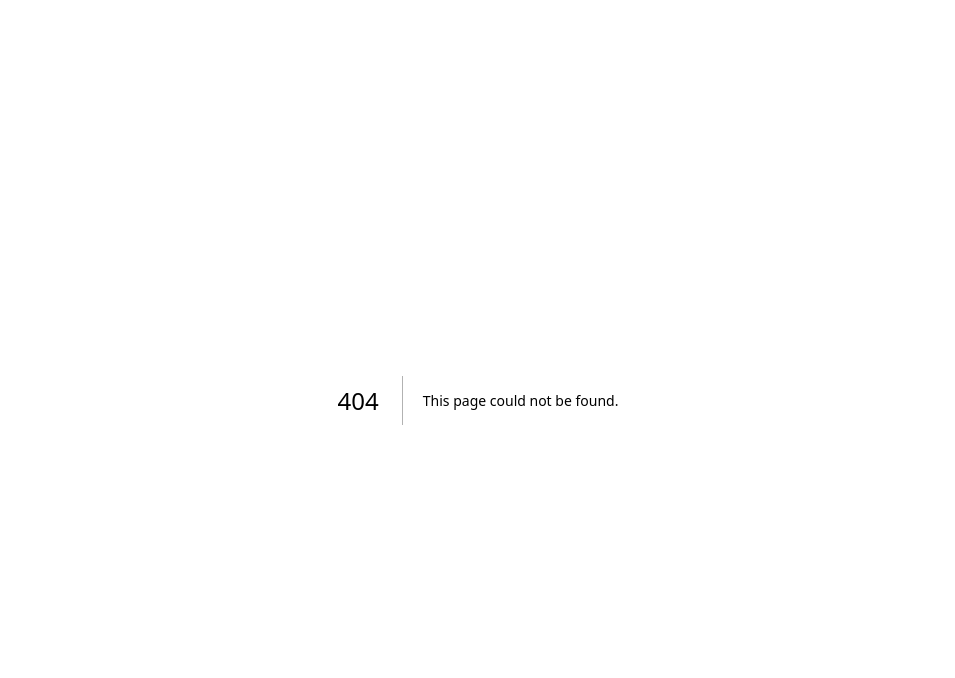
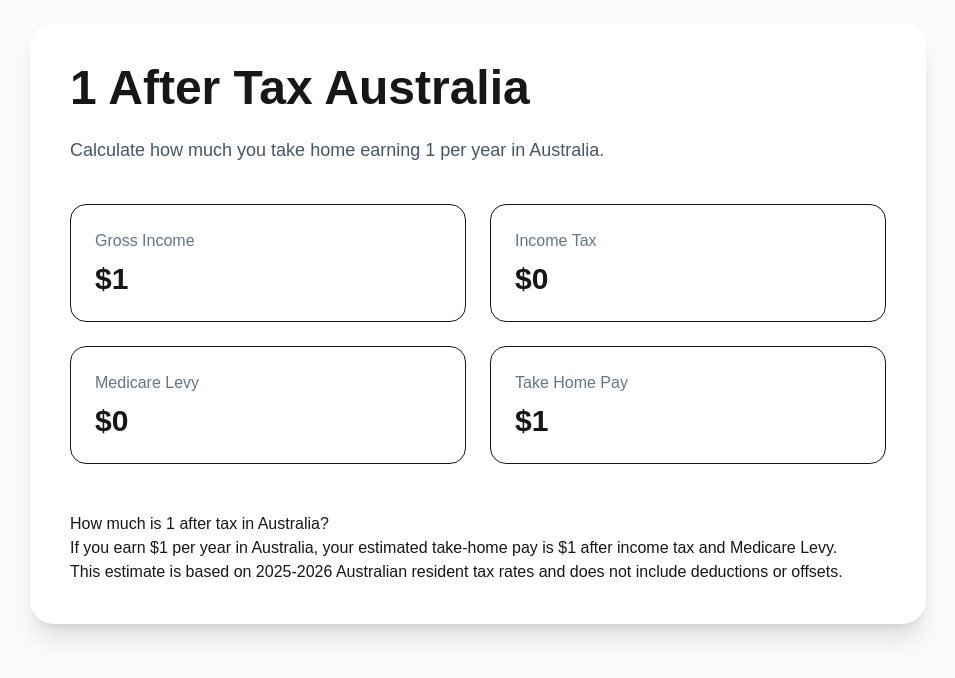
Before and after one commit to 1046527314-stack/aussie-tax-calculator, a Next.js app: page /1 in a window 1280 px wide. Before the commit this address had no page. Shown: the top 678 px of the page, without its empty margins (162-1117 px from the left). Built offline with nearby package versions, Linux system fonts and the light colour scheme.

Commit message:
add salary pages

```diff
--- /dev/null
+++ b/app/[income]/page.tsx
@@ -0,0 +1,87 @@
+type Props = {
+  params: {
+    income: string
+  }
+}
+
+export async function generateMetadata({ params }: Props) {
+  const income = params.income
+
+  return {
+    title: `${income} After Tax Australia 2026 | Aussie Tax Mate`,
+    description: `Calculate ${income} after tax salary in Australia including Medicare Levy, HECS and Super.`,
+  }
+}
+
+export default function SalaryPage({ params }: Props) {
+  const income = Number(params.income.replace('k', '000'))
+
+  const tax = calculateTax(income)
+  const medicare = income * 0.02
+  const net = income - tax - medicare
+
+  const money = (n: number) =>
+    new Intl.NumberFormat('en-AU', {
+      style: 'currency',
+      currency: 'AUD',
+      maximumFractionDigits: 0,
+    }).format(n)
+
+  return (
+    <main className="min-h-screen bg-slate-50 p-6">
+      <div className="mx-auto max-w-4xl">
+        <div className="rounded-3xl bg-white p-10 shadow-xl">
+          <h1 className="text-5xl font-black mb-6">
+            {params.income} After Tax Australia
+          </h1>
+
+          <p className="text-slate-600 text-lg mb-10">
+            Calculate how much you take home earning {params.income} per year in Australia.
+          </p>
+
+          <div className="grid gap-6 md:grid-cols-2">
+            <Card title="Gross Income" value={money(income)} />
+            <Card title="Income Tax" value={money(tax)} />
+            <Card title="Medicare Levy" value={money(medicare)} />
+            <Card title="Take Home Pay" value={money(net)} />
+          </div>
+
+          <div className="mt-12 prose max-w-none">
+            <h2>How much is {params.income} after tax in Australia?</h2>
+
+            <p>
+              If you earn {money(income)} per year in Australia, your estimated take-home pay is {money(net)} after income tax and Medicare Levy.
+            </p>
+
+            <p>
+              This estimate is based on 2025-2026 Australian resident tax rates and does not include deductions or offsets.
+            </p>
+          </div>
+        </div>
+      </div>
+    </main>
+  )
+}
+
+function calculateTax(income: number) {
+  if (income <= 18200) return 0
+  if (income <= 45000) return (income - 18200) * 0.16
+  if (income <= 135000) return 4288 + (income - 45000) * 0.3
+  if (income <= 190000) return 31288 + (income - 135000) * 0.37
+  return 51638 + (income - 190000) * 0.45
+}
+
+function Card({
+  title,
+  value,
+}: {
+  title: string
+  value: string
+}) {
+  return (
+    <div className="rounded-2xl border p-6">
+      <p className="text-slate-500">{title}</p>
+      <h3 className="text-3xl font-bold mt-2">{value}</h3>
+    </div>
+  )
+}
```
